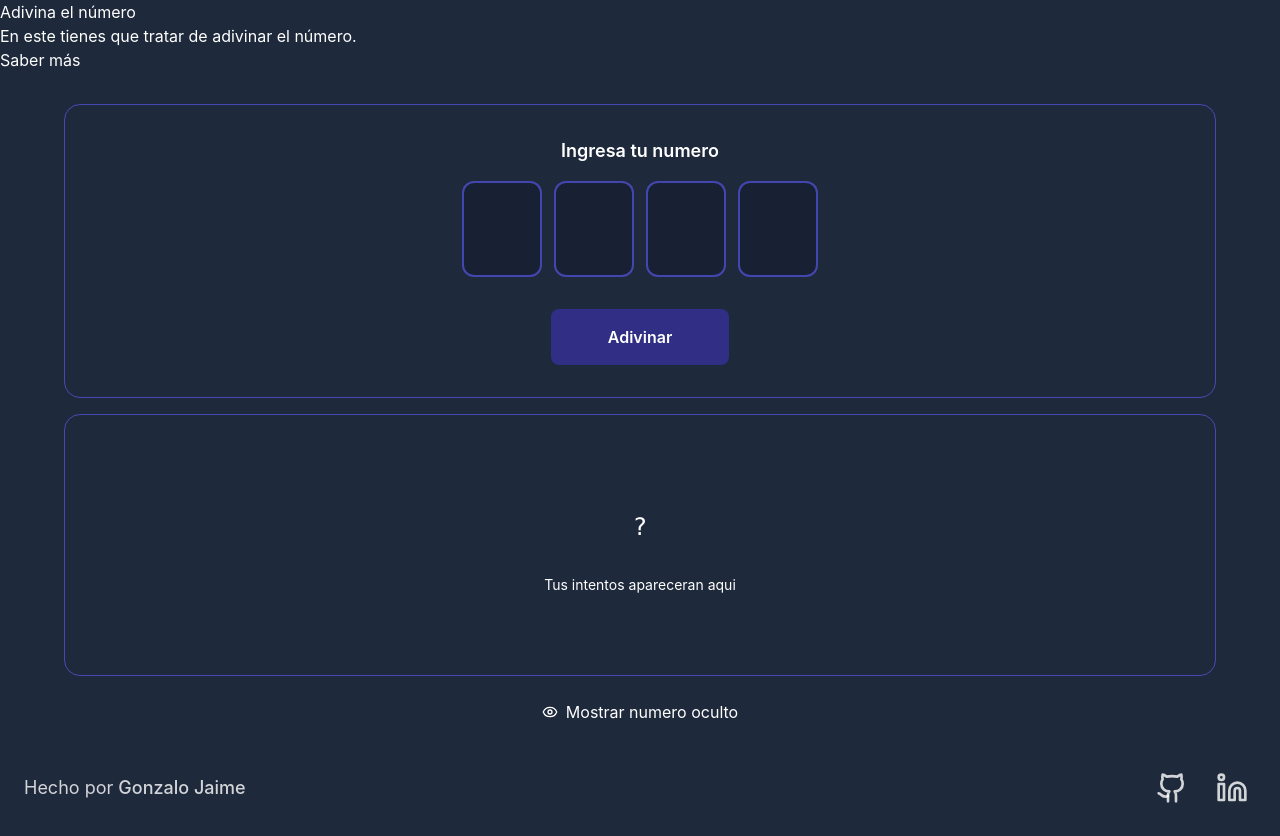
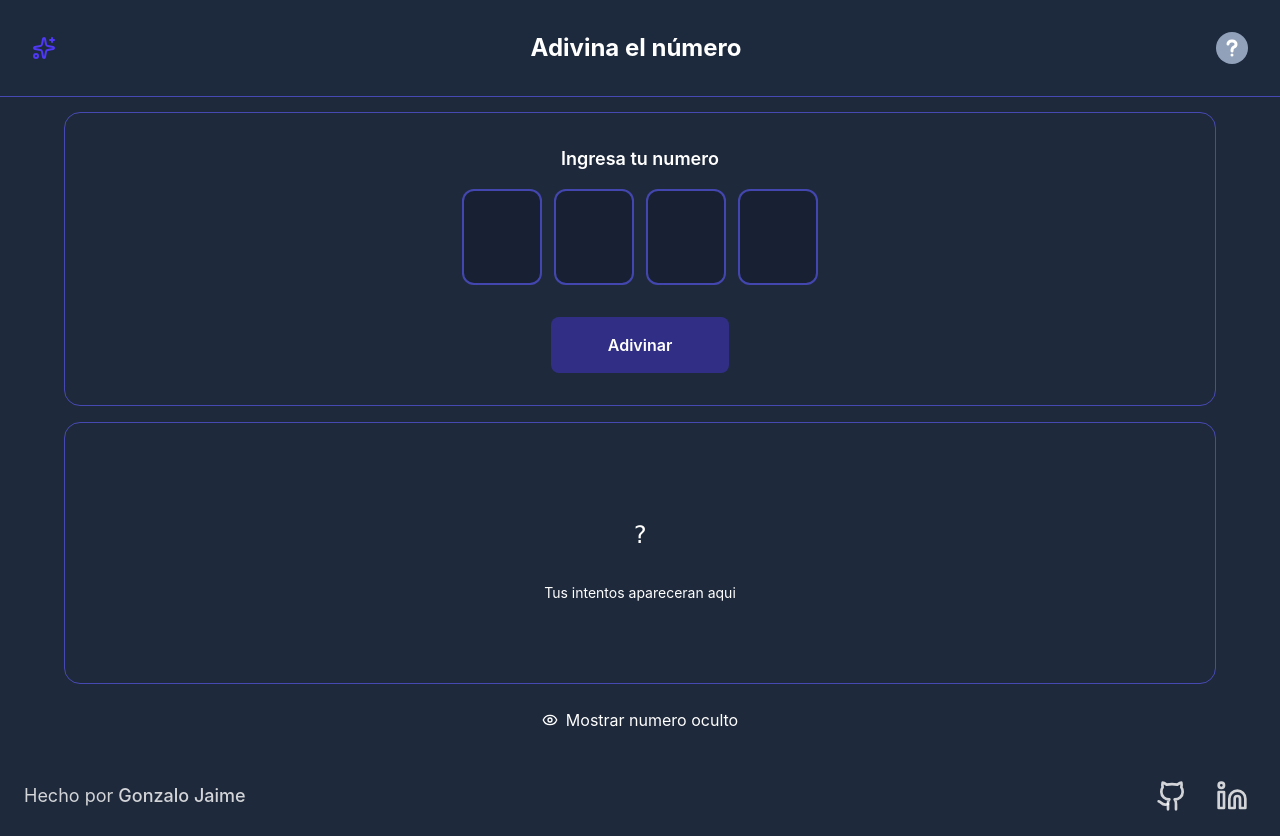
Before and after one commit to GzaJai/AdivinaElNumero, a React (Vite) app: page / in a window 1280 px wide. Built offline with nearby package versions, Linux system fonts and the light colour scheme.

Commit message:
implementing updates

```diff
--- a/src/App.jsx
+++ b/src/App.jsx
@@ -2,33 +2,30 @@ import React, { useState } from 'react'
 import './styles/App.css'
 import LogicaJuego from './components/LogicaJuego'
 import Footer from './components/Footer'
-import MasInfo from './components/MasInfo'
+import RulesDialog from './components/RulesDialog'
+import { QuestionMark } from './components/icons/questionMark'
+import { Sparkles } from 'lucide-react'
 
 
 const App = () => {
 
-  const [isMasInfoOpen, setIsMasInfoOpen] = useState(false)
+  const [showRules, setShowRules] = useState(false)
 
-  const handleSaberMas = () => {
-    setIsMasInfoOpen(!isMasInfoOpen);
-  }
   return (
-    <>
-      <div className='game-div'>
-        <div className="game-heading">
-          <h2 className='game-title'>Adivina el número</h2>
-          <div className="game-info-wrap">
-            <p className='game-info'>En este tienes que tratar de adivinar el número.</p>
-            <button className='more-info' onClick={handleSaberMas}>Saber más</button>
-          </div>
-        </div>
-        <MasInfo isOpen={isMasInfoOpen} handleClose={handleSaberMas}/>
-        <div className='game-wrap'>
-          <LogicaJuego />
-        </div>
+    <div className=''>
+      <header className='w-full flex fixed top-0 justify-between items-center px-8 py-8 border-b border-indigo-500/60 bg-slate-800'>
+        <Sparkles className='text-indigo-600'/>
+        <h1 className='text-2xl font-bold'>Adivina el número</h1>
+        <button onClick={() => setShowRules(true)} className='rounded-full p-1 bg-slate-400 hover:bg-indigo-400 duration-75'>
+          <QuestionMark width={24} height={24} stroke={'#ffffff'} strokeWidth={3}/>
+        </button>
+      </header>
+      <div className='mt-28'>
+        <RulesDialog isOpen={showRules} onClose={() => setShowRules(false)} title={"Como jugar"} />
+        <LogicaJuego />
       </div>
       <Footer />
-    </>
+    </div>
   )
 }
 
```
